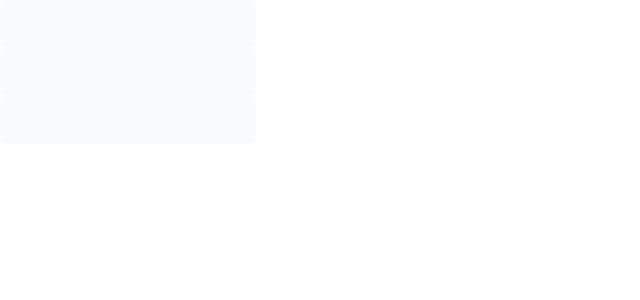
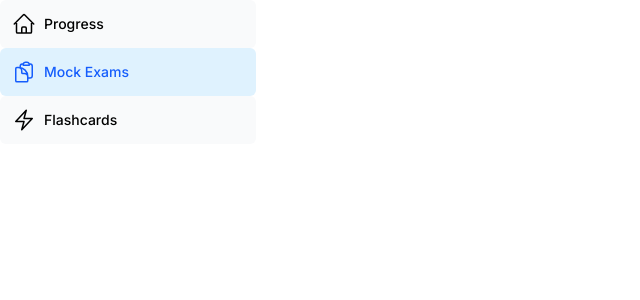
Before and after one commit to myopicOracle/cert-prep-with-rag, a Next.js app: page /practice/exam in a window 1280 px wide. Shown: the top 300 px of the page, without its empty margins (0-640 px from the left). Built offline with nearby package versions, Linux system fonts and the light colour scheme; a web font is replaced by a local one.

Commit message:
Add client-side rendering, link icons, and link names to sidenav

```diff
--- a/app/ui/practice/nav-links.tsx
+++ b/app/ui/practice/nav-links.tsx
@@ -1,3 +1,10 @@
+'use client'
+
+import {
+    HomeIcon,
+    BoltIcon,
+    ClipboardDocumentIcon,
+} from '@heroicons/react/24/outline'
 import Link from 'next/link'
 import { usePathname } from 'next/navigation'
 
@@ -5,14 +12,17 @@ const links = [
     {
         name: 'Progress',
         href: '/practice',
+        icon: HomeIcon,
     },
     {
-        name: 'Exams',
-        href: '/practice/exams',
+        name: 'Mock Exams',
+        href: '/practice/exam',
+        icon: ClipboardDocumentIcon,
     },
     {
         name: 'Flashcards',
         href: '/practice/flashcards',
+        icon: BoltIcon,
     },
 ]
 
@@ -21,6 +31,7 @@ export default function NavLinks() {
     return (
         <>
             {links.map((link) => {
+                const LinkIcon = link.icon
                 return (
                     <Link
                         key={link.name}
@@ -29,7 +40,10 @@ export default function NavLinks() {
                             pathname === link.href
                                 ? 'bg-sky-100 text-blue-600'
                                 : 'bg-gray-50'
-                        }`}></Link>
+                        }`}>
+                        <LinkIcon className="w-6" />
+                        <p className="hidden md:block">{link.name}</p>
+                    </Link>
                 )
             })}
         </>
--- a/package.json
+++ b/package.json
@@ -10,6 +10,7 @@
   },
   "dependencies": {
     "@aws-sdk/client-bedrock-runtime": "^3.1011.0",
+    "@heroicons/react": "^2.2.0",
     "next": "16.1.7",
     "react": "19.2.3",
     "react-dom": "19.2.3"
```
Also changed, not shown: 1 other file (tests, documents, lock files or other folders).
